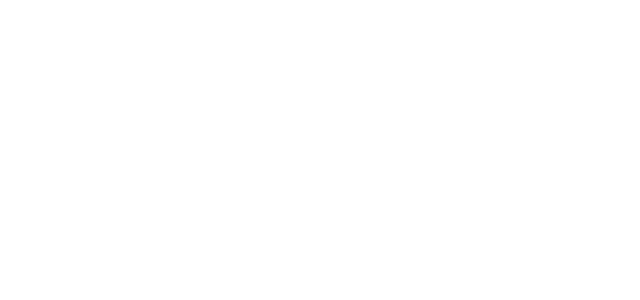
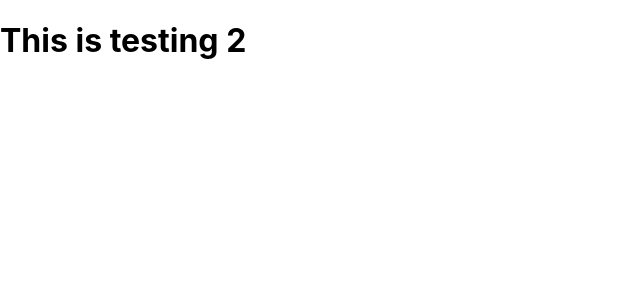
Before and after one commit to ialtafshaikh/trainee-profile-pages, a React (Create React App) app: page /test2 in a window 1280 px wide. Shown: the top 300 px of the page, without its empty margins (0-640 px from the left). Built offline with nearby package versions, Linux system fonts and the light colour scheme.

Commit message:
test 2 added

```diff
--- a/src/pages/dummy.jsx
+++ b/src/pages/test2.jsx
@@ -1,13 +1,13 @@
 import React, { Component } from "react";
 
-class Dummy extends Component {
+class Test2 extends Component {
 	render() {
 		return (
 			<div>
-				<h1>This is my dummy data</h1>
+				<h1>This is testing 2</h1>
 			</div>
 		);
 	}
 }
 
-export default Dummy;
+export default Test2;
--- a/src/routes/router.js
+++ b/src/routes/router.js
@@ -5,7 +5,7 @@
 import AboutUs from "../pages/AboutUs";
 import Test from "../pages/test";
 import ContactUs from "../pages/ContactUs";
-import Dummy from "../pages/dummy";
+import Test2 from "../pages/test2";
 
 export default class Router extends Component {
 	render() {
@@ -16,7 +16,7 @@
 						<Route path="/about" exact component={AboutUs} />
 						<Route path="/contact" exact component={ContactUs} />
 						<Route path="/test" exact component={Test} />
-						<Route path="/dummy" exact component={Dummy} />
+						<Route path="/test2" exact component={Test2} />
 					</Switch>
 				</BrowserRouter>
 			</div>
```
